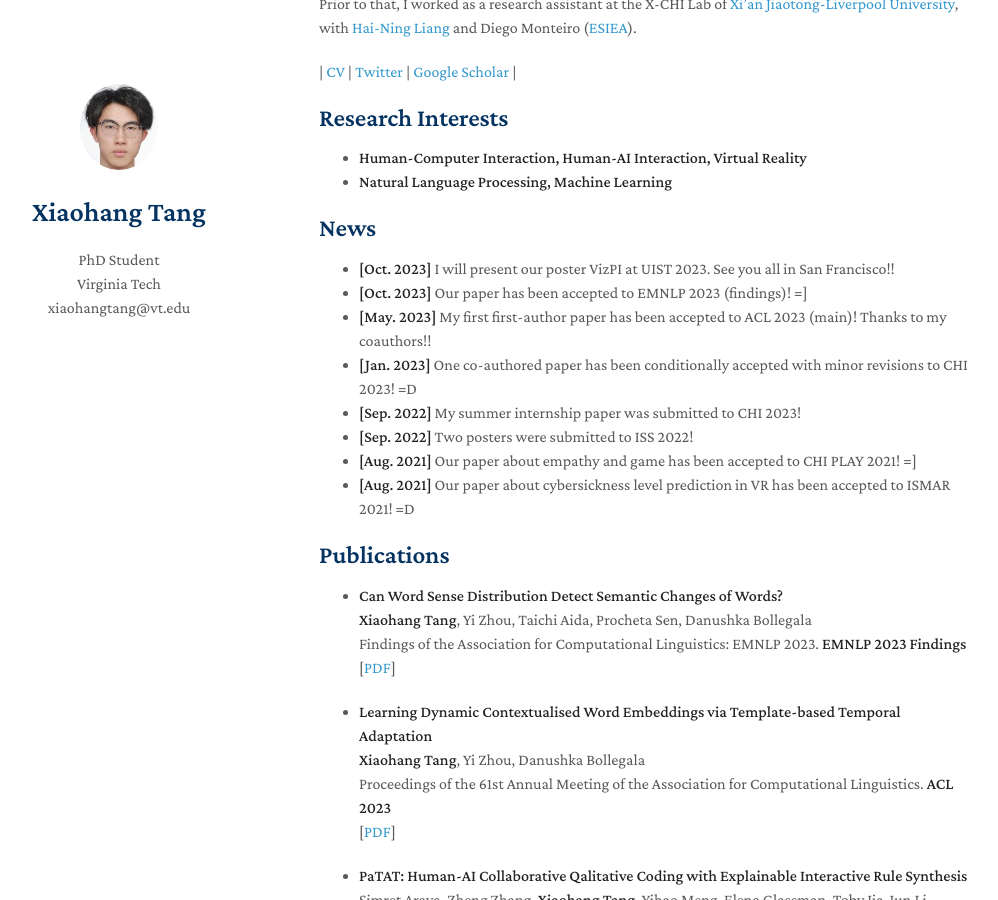
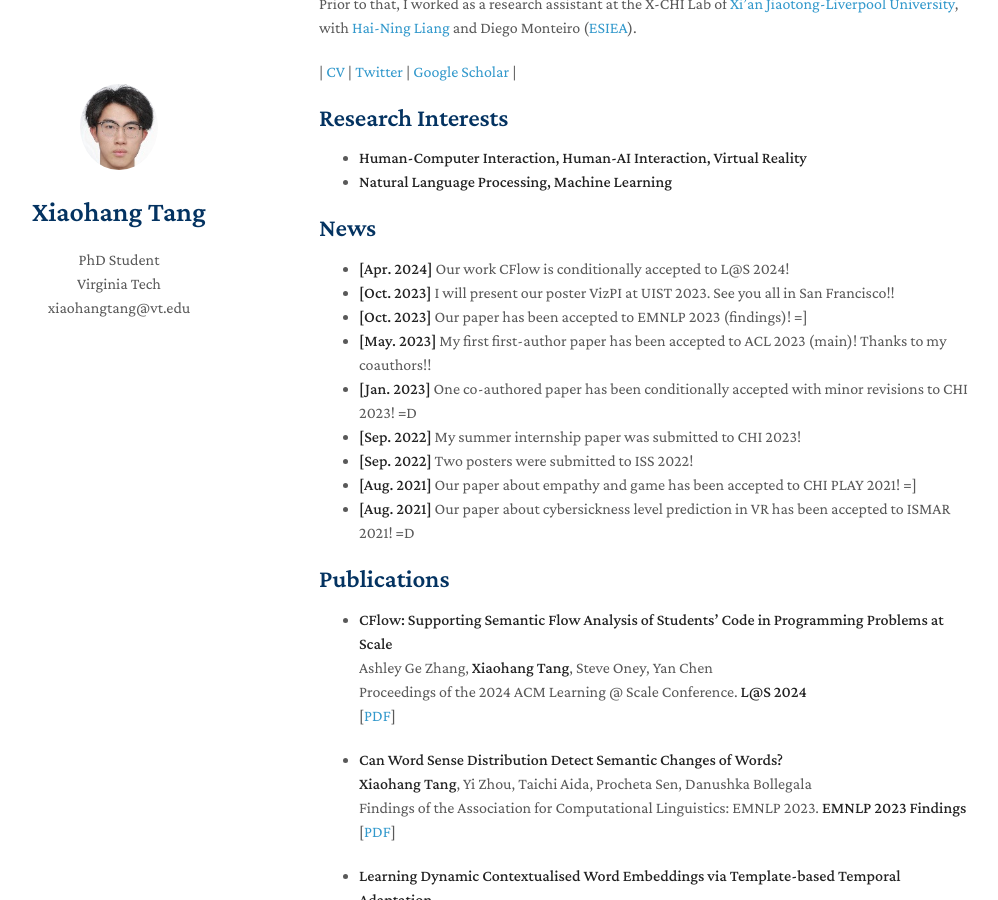
Before and after one commit to xiaohang-tang/xiaohang-tang.github.io, a Jekyll site: the page built from index.md, in a window 1280 px wide and 900 px high, scrolled down 325 px. Shown: the whole window, without its empty margins (151-1149 px from the left). Built offline with Jekyll 4.4.1, drawn with Linux system fonts in a browser that asks for light colours; nearby versions of some CDN libraries; a style sheet for code colours, icons or effects is not loaded; our own code applies the rules of GitHub Pages for plain Markdown files.

Commit message:
Update index.md

```diff
--- a/index.md
+++ b/index.md
@@ -18,6 +18,7 @@ I was a research intern at the [University of Notre Dame](https://www.nd.edu/) i
 - **Natural Language Processing, Machine Learning**
 
 ## News
+- **[Apr. 2024]** Our work CFlow is conditionally accepted to L@S 2024!
 - **[Oct. 2023]** I will present our poster VizPI at UIST 2023. See you all in San Francisco!!
 - **[Oct. 2023]** Our paper has been accepted to EMNLP 2023 (findings)! =]
 - **[May. 2023]** My first first-author paper has been accepted to ACL 2023 (main)! Thanks to my coauthors!!
@@ -28,6 +29,14 @@ I was a research intern at the [University of Notre Dame](https://www.nd.edu/) i
 - **[Aug. 2021]** Our paper about cybersickness level prediction in VR has been accepted to ISMAR 2021! =D
 
 ## Publications
+- **CFlow: Supporting Semantic Flow Analysis of Students' Code in Programming Problems at Scale**
+  <br>
+  Ashley Ge Zhang, **Xiaohang Tang**, Steve Oney, Yan Chen
+  <br>
+  Proceedings of the 2024 ACM Learning @ Scale Conference. **L@S 2024**
+  <br>
+  [[PDF](https://arxiv.org/pdf/2404.10089.pdf)]
+
 - **Can Word Sense Distribution Detect Semantic Changes of Words?**
   <br>
   **Xiaohang Tang**, Yi Zhou, Taichi Aida, Procheta Sen, Danushka Bollegala
```
